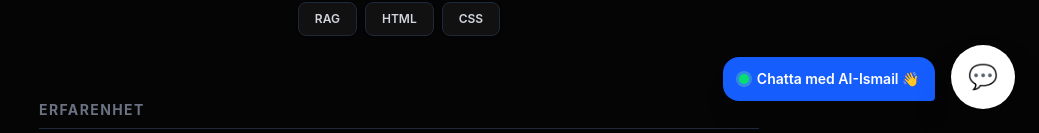
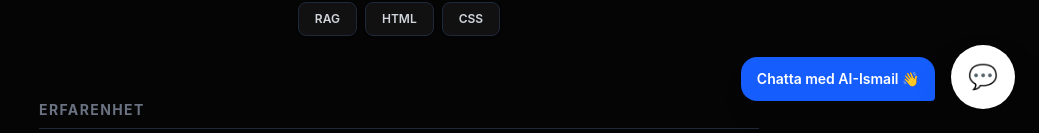
Before and after one commit to Ismail1Demir/portfolio-frontend, a Next.js app: page / in a window 1280 px wide. Shown: the part 667-800 px from the top of the page, without its empty margins (241-1280 px from the left). Built offline with nearby package versions, Linux system fonts and the light colour scheme.

Commit message:
Tog bort grön prick från pratbubblan

```diff
--- a/components/ChatWidget.tsx
+++ b/components/ChatWidget.tsx
@@ -125,11 +125,6 @@
             onClick={() => setIsOpen(true)}
             className="absolute right-20 bottom-2 bg-blue-600 text-white text-sm font-semibold px-4 py-3 rounded-2xl rounded-br-sm shadow-xl cursor-pointer hover:bg-blue-500 transition-colors flex items-center gap-2 whitespace-nowrap"
           >
-            {/* Liten pulserande grön prick för att dra ögat till sig */}
-            <span className="relative flex h-2.5 w-2.5">
-              <span className="animate-ping absolute inline-flex h-full w-full rounded-full bg-green-300 opacity-75"></span>
-              <span className="relative inline-flex rounded-full h-2.5 w-2.5 bg-green-400"></span>
-            </span>
             Chatta med AI-Ismail 👋
           </div>
         )}
```
